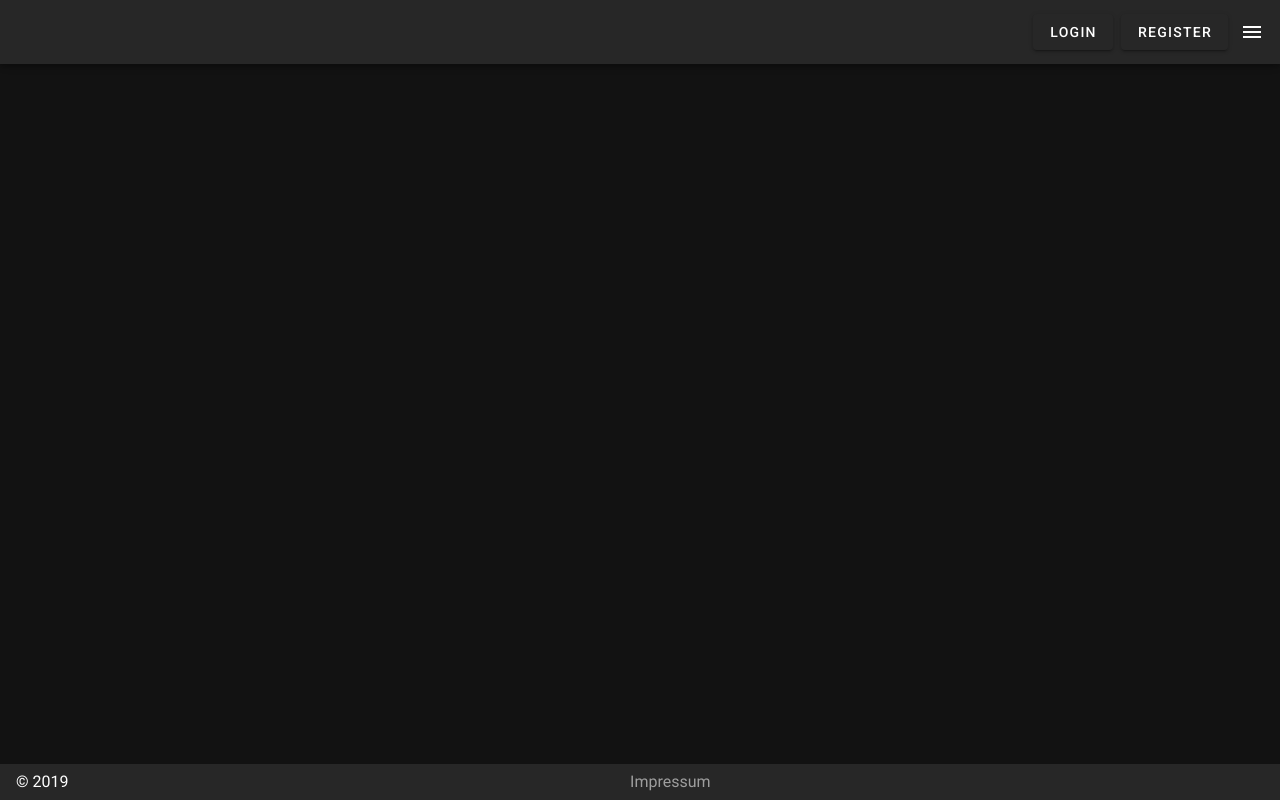
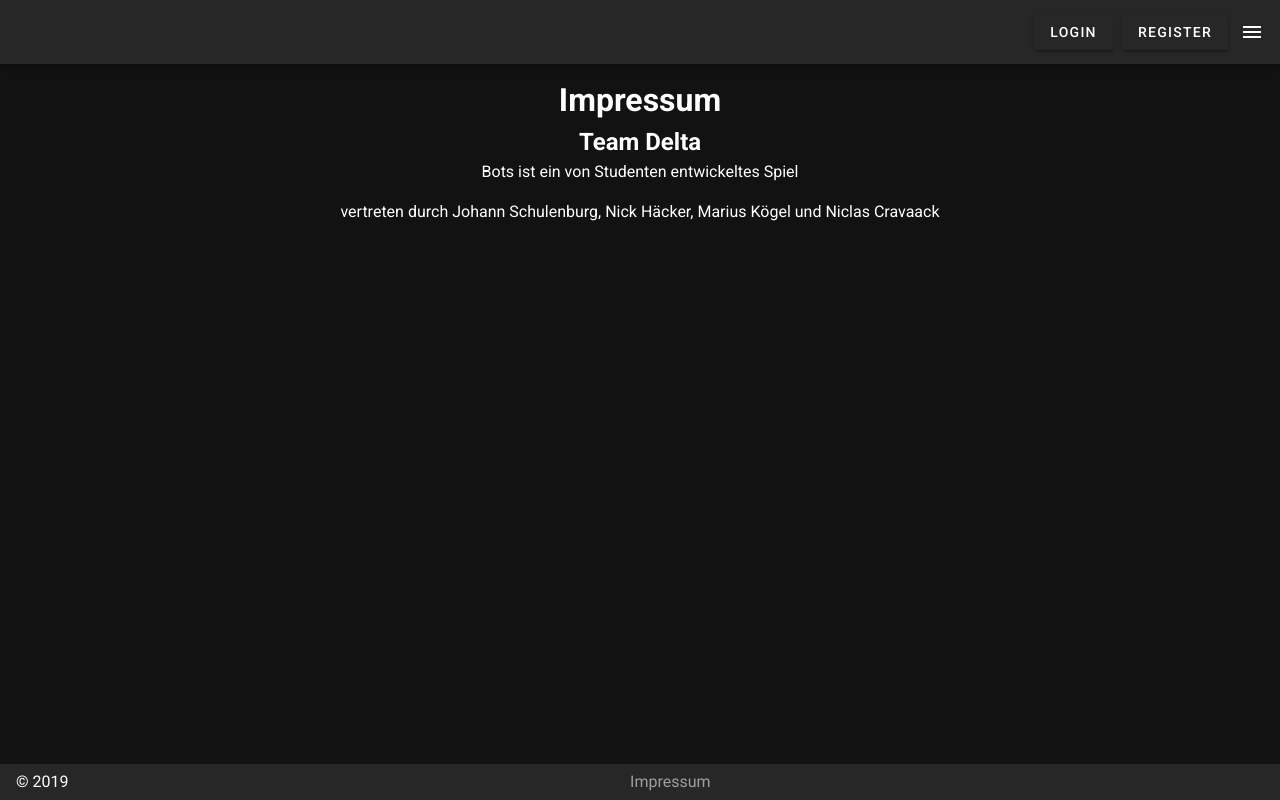
Before and after one commit to hfu-gis/Delta, a Vue app: page /Impressum in a window 1280 px wide. Built offline with nearby package versions, Linux system fonts and the light colour scheme.

Commit message:
impressum geschrieben

```diff
--- a/src/views/Impressum.vue
+++ b/src/views/Impressum.vue
@@ -1,5 +1,15 @@
 <template>
-    <v-container>
+    <v-container class="Impressum">
+        <v-layout wrap text-center>
+            <v-flex xs12>
+                <h1>Impressum</h1>
+                <h2>Team Delta</h2>
+                    <p>Bots ist ein von Studenten entwickeltes Spiel </p>
+                    <p>
+                        vertreten durch Johann Schulenburg, Nick Häcker, Marius Kögel und Niclas Cravaack
+                    </p>
+                </v-flex>
+            </v-layout>
     </v-container>
 </template>
 
```
